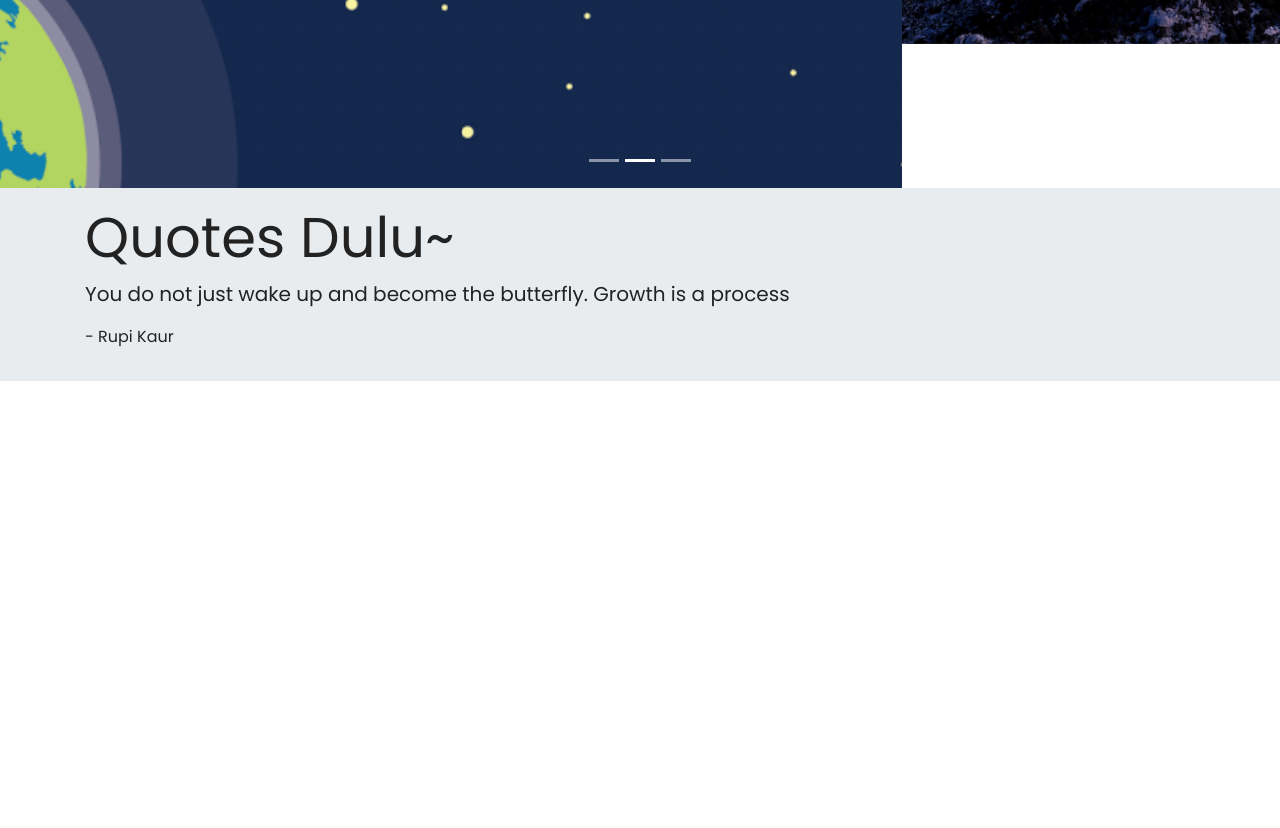
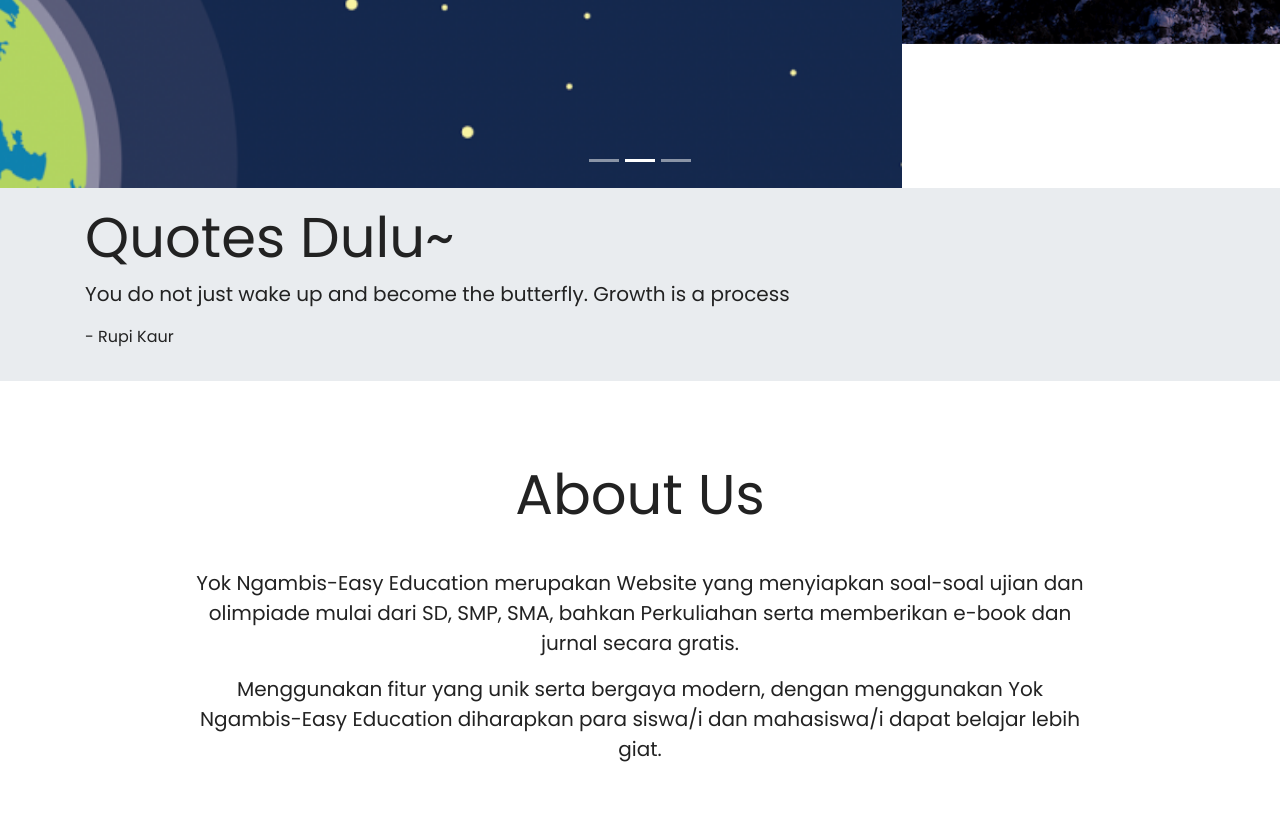
Before and after one commit to ayukinanthi/tugasweb-bootstrap, a plain HTML site: page index.html in a window 1280 px wide. Shown: the part 680-1508 px from the top of the page. Before the commit the page ends 1061 px from the top, so only its background shows below. Drawn offline with nearby package versions, Linux system fonts and the light colour scheme.

Commit message:
Update index.html
membuat welcome section(about us)

```diff
--- a/index.html
+++ b/index.html
@@ -81,3 +81,17 @@
     <p>- Rupi Kaur</p>
   </div>
 </div>
+
+<!--- Welcome Section -->
+<div class="container-fluid padding">
+<div class="row welcome text-center">
+	<div class="col-12">
+		<h1 class="display-4">About Us</h1>
+	</div>
+	<br>
+	<div class="col-12">
+		<p class="lead">Yok Ngambis-Easy Education merupakan Website yang menyiapkan soal-soal ujian dan olimpiade mulai dari SD, SMP, SMA, bahkan Perkuliahan serta memberikan e-book dan jurnal secara gratis. </p>
+		<p class="lead">Menggunakan fitur yang unik serta bergaya modern, dengan menggunakan Yok Ngambis-Easy Education diharapkan para siswa/i dan mahasiswa/i dapat belajar lebih giat.</p>
+	</div>
+</div>
+</div>
```
